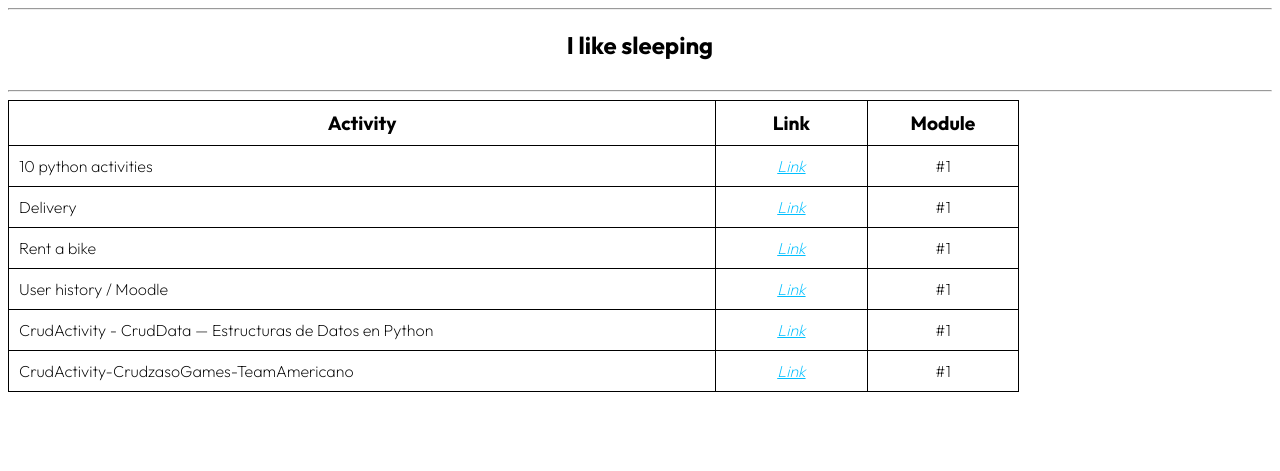
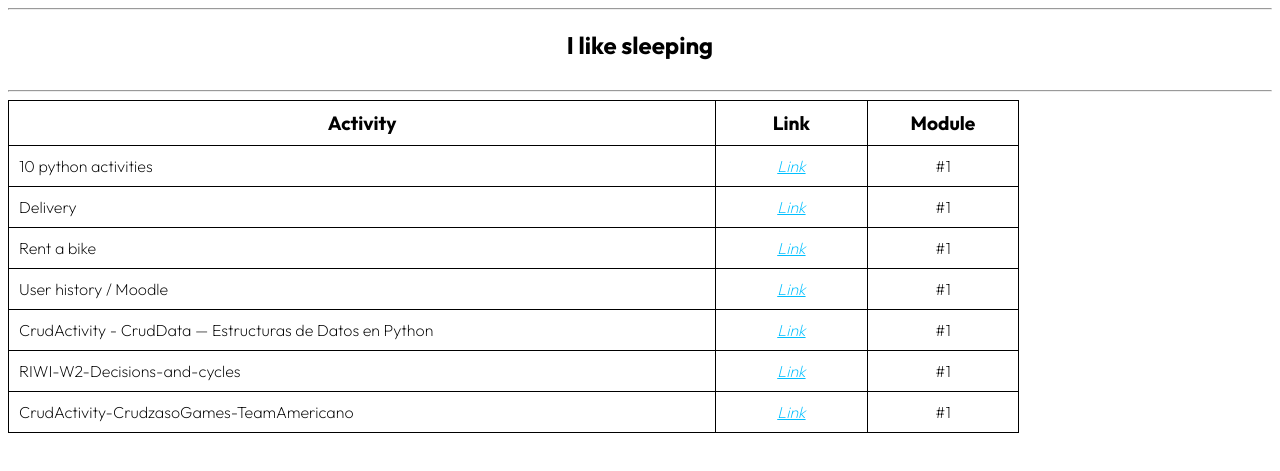
Before and after one commit to Choklitos21/portafolio, a plain HTML site: page index.html in a window 1280 px wide. Shown: the part 309-780 px from the top of the page. Drawn offline with Linux system fonts and the light colour scheme.

Commit message:
Added link for decisions and cycles repository

```diff
--- a/index.html
+++ b/index.html
@@ -130,6 +130,11 @@
                 <td>#1</td>
             </tr>
             <tr>
+                <td>RIWI-W2-Decisions-and-cycles</td>
+                <td><a href="https://github.com/Choklitos21/RIWI-W2-Decisions-and-cycles/tree/main" target="_blank">Link</a></td>
+                <td>#1</td>
+            </tr>
+            <tr>
                 <td>CrudActivity-CrudzasoGames-TeamAmericano</td>
                 <td><a href="https://github.com/Choklitos21/CrudActivity-CrudzasoGames-TeamAmericano" target="_blank">Link</a></td>
                 <td>#1</td>
```
